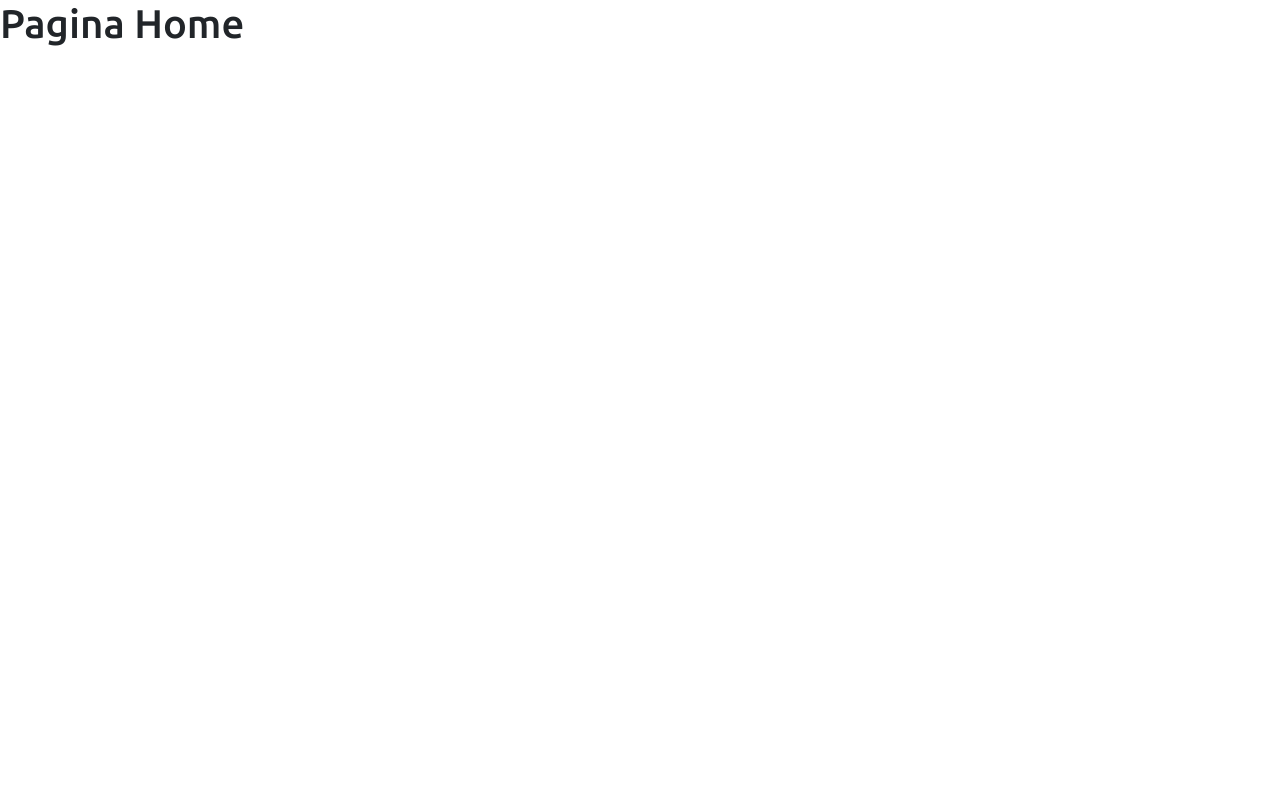
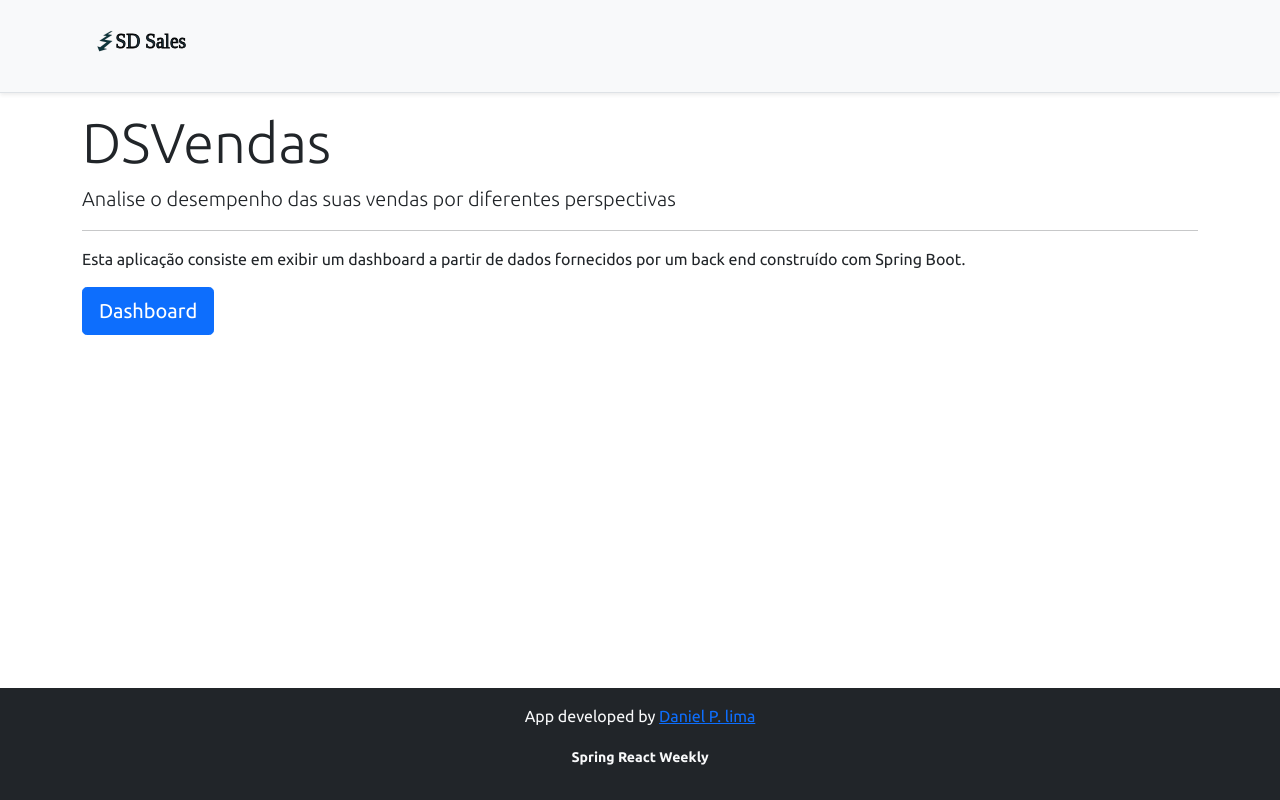
Before and after one commit to dpljard/projeto-sds3, a React (Create React App) app in the folder frontend/: page / in a window 1280 px wide. Built offline with nearby package versions, Linux system fonts and the light colour scheme.

Commit message:
Home, navigation

```diff
--- a/frontend/src/components/NavBar/index.tsx
+++ b/frontend/src/components/NavBar/index.tsx
@@ -1,10 +1,13 @@
 import SDSalesLogo from 'assets/img/SDSalesLogo.svg';
+import { Link } from 'react-router-dom';
 const NavBar = () => {
   return (
     <div className="d-flex flex-column flex-md-row align-items-center p-3 px-md-4 mb-3 bg-light border-bottom shadow-sm">
       <div className="container">
         <nav className="my-2 my-md-0 mr-md-3">
+          <Link to="/">
             <img src={SDSalesLogo} alt="DanielLogo" width="120" />
+          </Link>
         </nav>
       </div>
     </div>
--- a/frontend/src/pages/Home/index.tsx
+++ b/frontend/src/pages/Home/index.tsx
@@ -1,10 +1,26 @@
+import Footer from "components/Footer";
+import NavBar from "components/NavBar";
+import { Link } from "react-router-dom";
+
 const Home = () => {
     return (
-<div>
-    <h1>Pagina Home</h1>
+        <>
+        <NavBar />
+        <div className="container">
+            <div className="jumbotron">
+                <h1 className="display-4">DSVendas</h1>
+                <p className="lead">Analise o desempenho das suas vendas por diferentes perspectivas</p>
+                <hr />
+                <p>Esta aplicação consiste em exibir um dashboard a partir de dados fornecidos por um back end construído com Spring Boot.</p>
+                <Link className="btn btn-primary btn-lg" to="/dashboard">
+                    Dashboard
+                </Link>
+            </div>
+        </div>
 
-</div>
+        <Footer />
+        </>
     );
-  }
+}
 
-  export default Home;
+export default Home;
```
Lines whose indentation alone changed are shown as unchanged.
